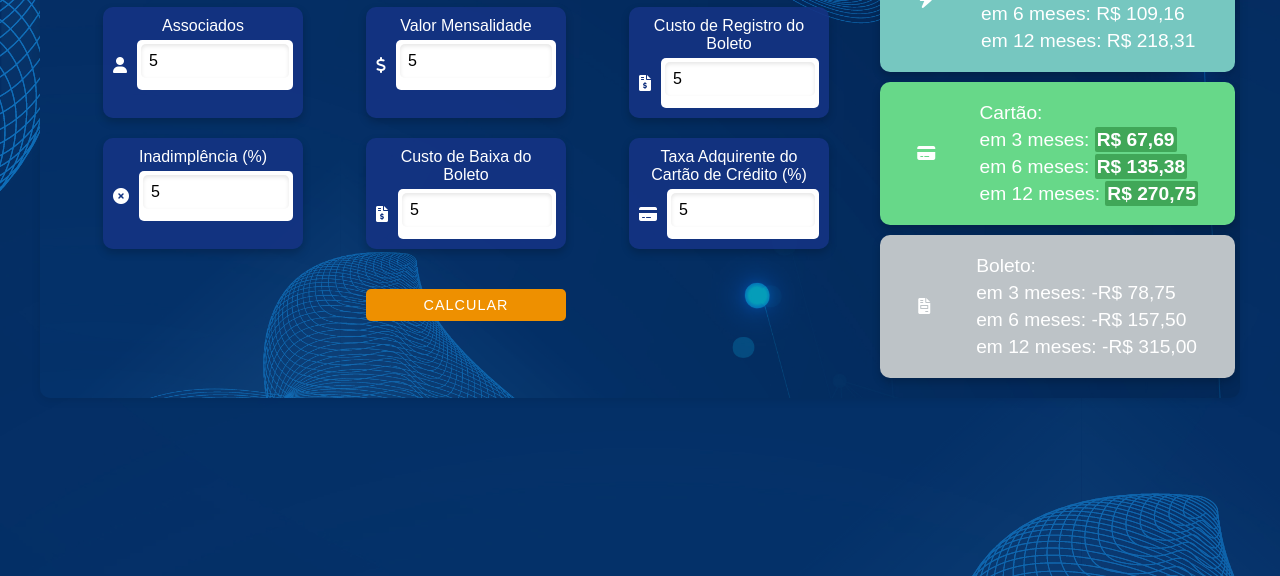
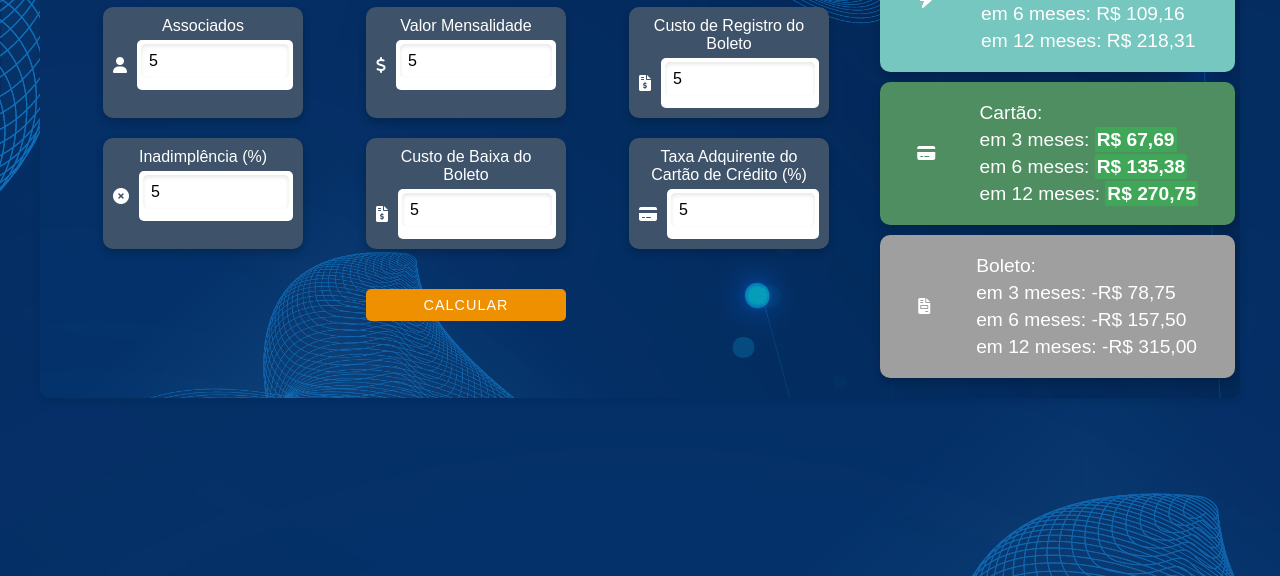
Before and after one commit to Multi-Clubes/Multi-Clubes.github.io, a plain HTML site: page index.html in a window 1280 px wide. Both pictures are taken after typing "5", "5", "5", "5", "5", "5" into the empty fields and a click on the button "CALCULAR". Shown: the part 224-800 px from the top of the page. Drawn offline with Linux system fonts and the light colour scheme.

Commit message:
Update index.html

```diff
--- a/index.html
+++ b/index.html
@@ -139,7 +139,7 @@
         }
 
         .form-group {
-            background-color: rgb(21 52 131 / 90%);
+            background-color: #3e536a;
             color: #ffffff;
             border-radius: 10px;
             box-shadow: 0 4px 8px rgba(0, 0, 0, 0.2);
@@ -243,11 +243,11 @@
         }
 
         .results.cartao {
-            background-color: #67d889;
+            background-color: #4e8e61;
         }
 
         .results.boleto {
-            background-color: #bdc3c7; /* Cinza Claro */
+            background-color: #9f9f9f;
         }
 
         .result-comparison p {
```
